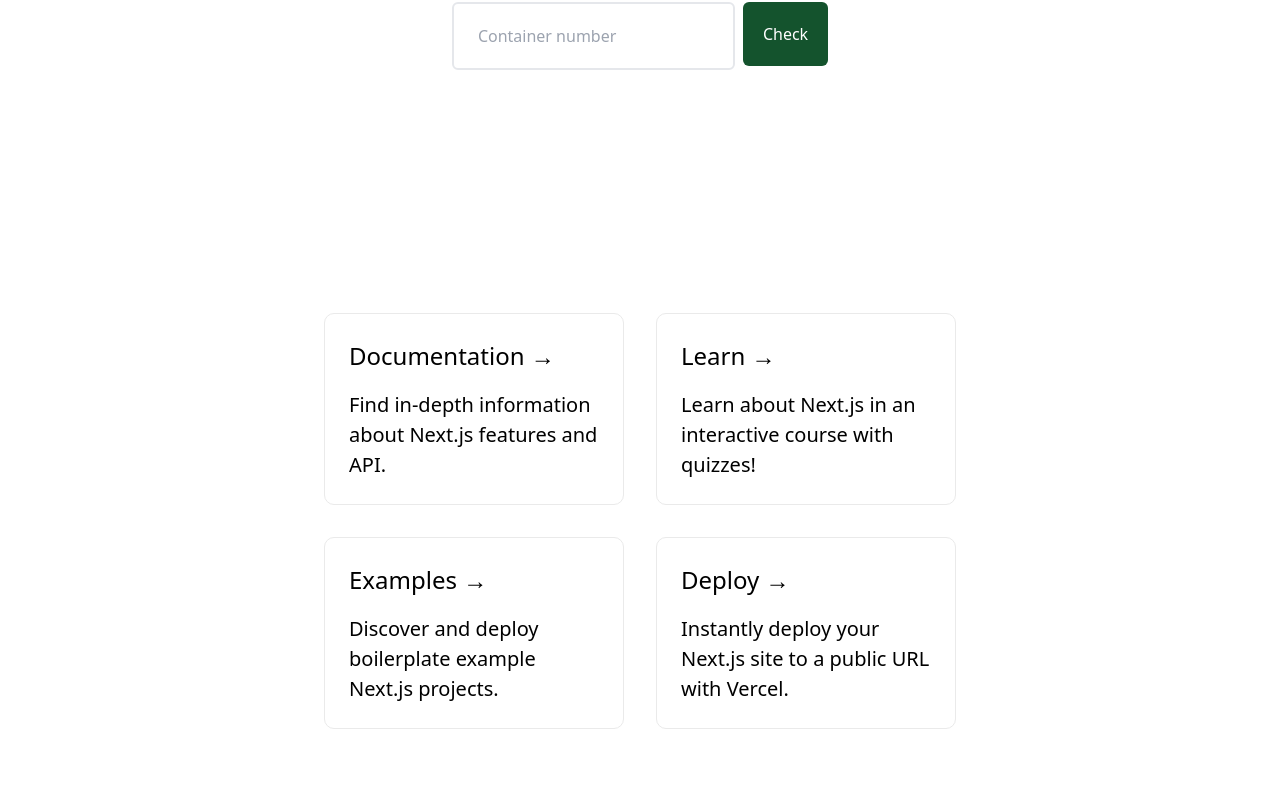
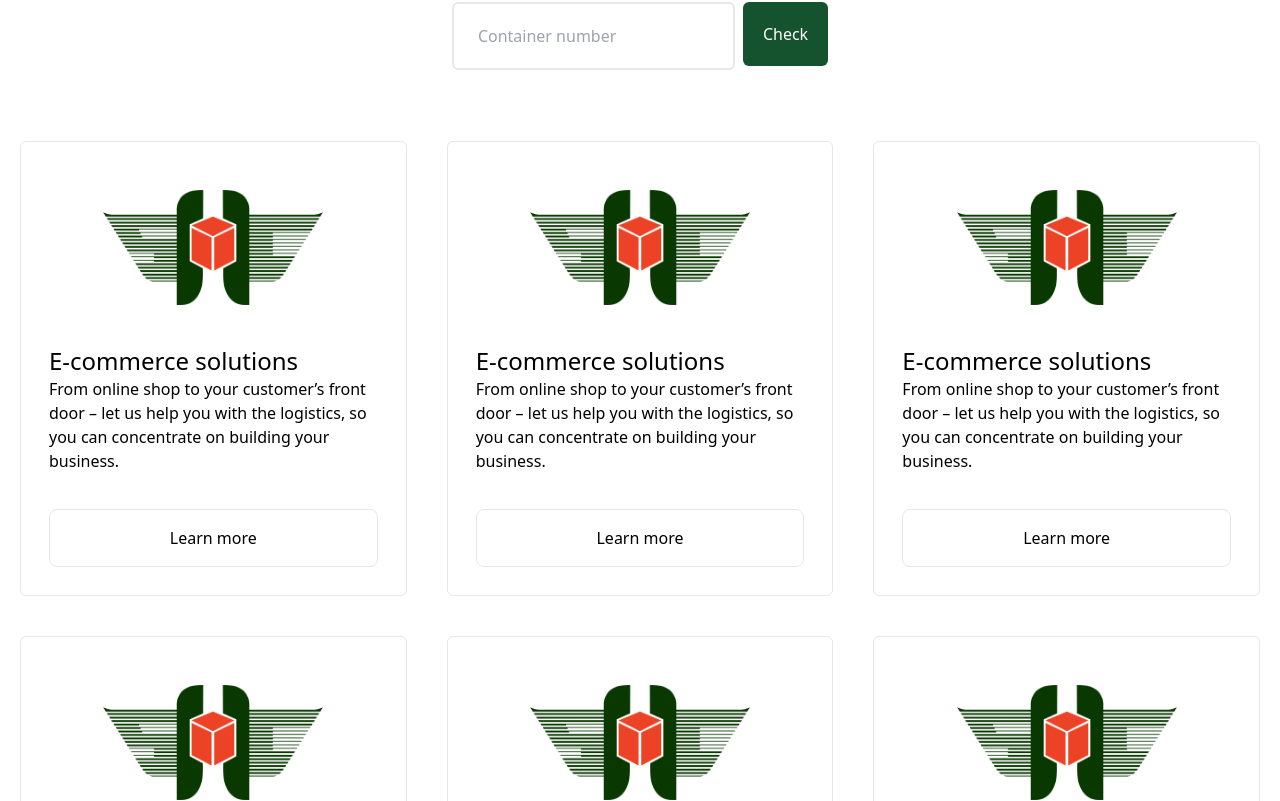
Before and after one commit to tnngoan/HSC-tracking, a Next.js app: page / in a window 1280 px wide. Shown: the part 519-1320 px from the top of the page. Built offline with nearby package versions, Linux system fonts and the light colour scheme.

Commit message:
add sample cards with dummy content

```diff
--- /dev/null
+++ b/components/Card.js
@@ -0,0 +1,23 @@
+import React from "react";
+import logo from "../assets/images/logo.png";
+import Image from "next/image";
+
+const Card = () => {
+  return (
+    <div className="bg-white rounded-md grid grid-row-3 justify-around align-center border border-1 p-7 m-5">
+      <div className="flex justify-center my-5">
+        <Image src={logo} width={220} height={115.7} />
+      </div>
+      <div className="flex flex-col py-5">
+        <p className="text-2xl bold">E-commerce solutions</p>
+        <p className="text-md">
+          From online shop to your customer’s front door – let us help you with
+          the logistics, so you can concentrate on building your business.
+        </p>
+      </div>
+      <button className="rounded-lg border border-1 mt-4 py-4">Learn more</button>
+    </div>
+  );
+};
+
+export default Card;
--- a/pages/index.js
+++ b/pages/index.js
@@ -1,9 +1,8 @@
 import Head from "next/head";
-import Image from "next/image";
-import styles from "../styles/Home.module.css";
 import Header from "../components/Header";
 import SearchBanner from "../components/SearchBanner";
 import Footer from "../components/Footer";
+import Card from "../components/Card";
 
 export default function Home() {
   return (
@@ -15,35 +14,14 @@ export default function Home() {
       </Head>
       <Header />
       <SearchBanner />
-      <main className={styles.main}>
-        <div className={styles.grid}>
-          <a href="https://nextjs.org/docs" className={styles.card}>
-            <h2>Documentation &rarr;</h2>
-            <p>Find in-depth information about Next.js features and API.</p>
-          </a>
-
-          <a href="https://nextjs.org/learn" className={styles.card}>
-            <h2>Learn &rarr;</h2>
-            <p>Learn about Next.js in an interactive course with quizzes!</p>
-          </a>
-
-          <a
-            href="https://github.com/vercel/next.js/tree/canary/examples"
-            className={styles.card}
-          >
-            <h2>Examples &rarr;</h2>
-            <p>Discover and deploy boilerplate example Next.js projects.</p>
-          </a>
-
-          <a
-            href="https://vercel.com/new?utm_source=create-next-app&utm_medium=default-template&utm_campaign=create-next-app"
-            className={styles.card}
-          >
-            <h2>Deploy &rarr;</h2>
-            <p>
-              Instantly deploy your Next.js site to a public URL with Vercel.
-            </p>
-          </a>
+      <main>
+        <div className="flex flex-col md:grid grid-cols-3">
+          <Card />
+          <Card />
+          <Card />
+          <Card />
+          <Card />
+          <Card />
         </div>
       </main>
       <Footer />
```
